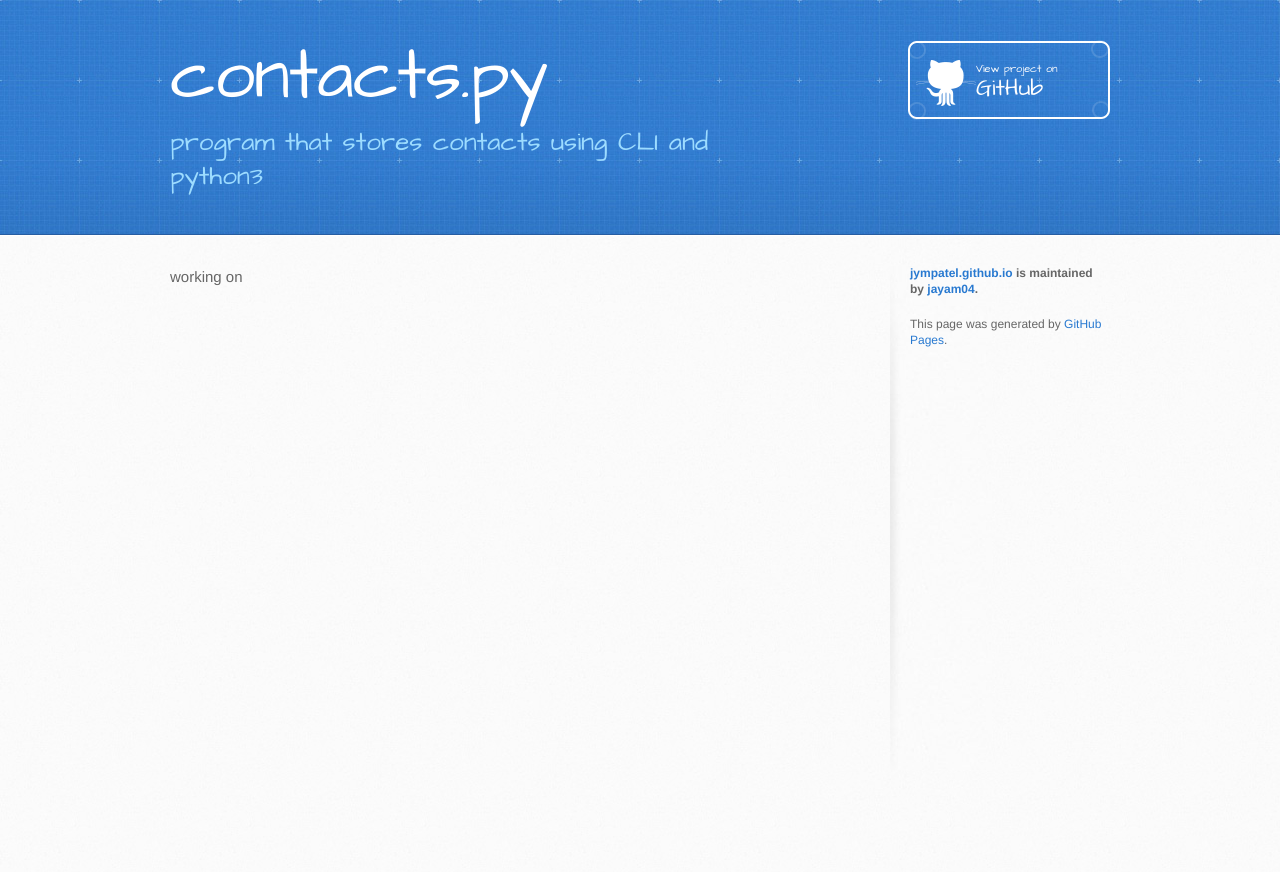
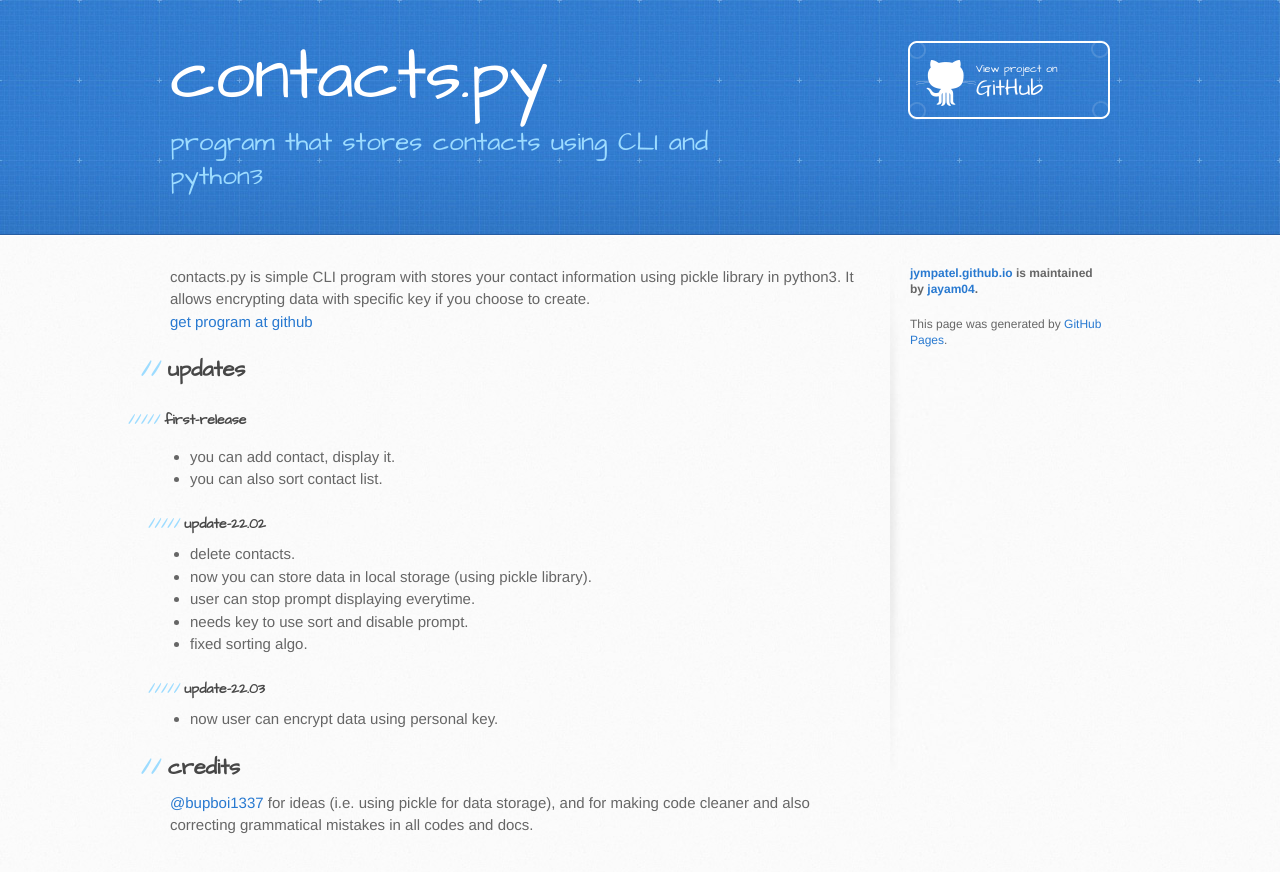
Before and after one commit to jayam04/jympatel.github.io, a Jekyll site: the page built from projects/contacts.md, in a window 1280 px wide. Shown: the top 872 px of the page. Built offline with Jekyll 4.4.1, drawn with Linux system fonts in a browser that asks for light colours; our own code applies the rules of GitHub Pages for plain Markdown files; the repository's description, which GitHub fills in, is left out.

Commit message:
completed contacts.py

```diff
--- a/projects/contacts.md
+++ b/projects/contacts.md
@@ -1,7 +1,24 @@
 ---
 title: contacts.py
 description: program that stores contacts using CLI and python3
-favicon: /data/oshelp.ico
+favicon: /data/codewm.ico
 ---
 
-working on
+contacts.py is simple CLI program with stores your contact information using pickle library in python3. It allows encrypting data with specific key if you choose to create.
+[get program at github](https://github.com/JymPatel/python)
+
+## updates
+##### first-release
+* you can add contact, display it.
+* you can also sort contact list.
+##### update-22.02
+* delete contacts.
+* now you can store data in local storage (using pickle library).
+* user can stop prompt displaying everytime.
+* needs key to use sort and disable prompt.
+* fixed sorting algo.
+##### update-22.03
+* now user can encrypt data using personal key.
+
+## credits
+[@bupboi1337](https://github.com/bupboi1337) for ideas (i.e. using pickle for data storage), and for making code cleaner and also correcting grammatical mistakes in all codes and docs.
```
